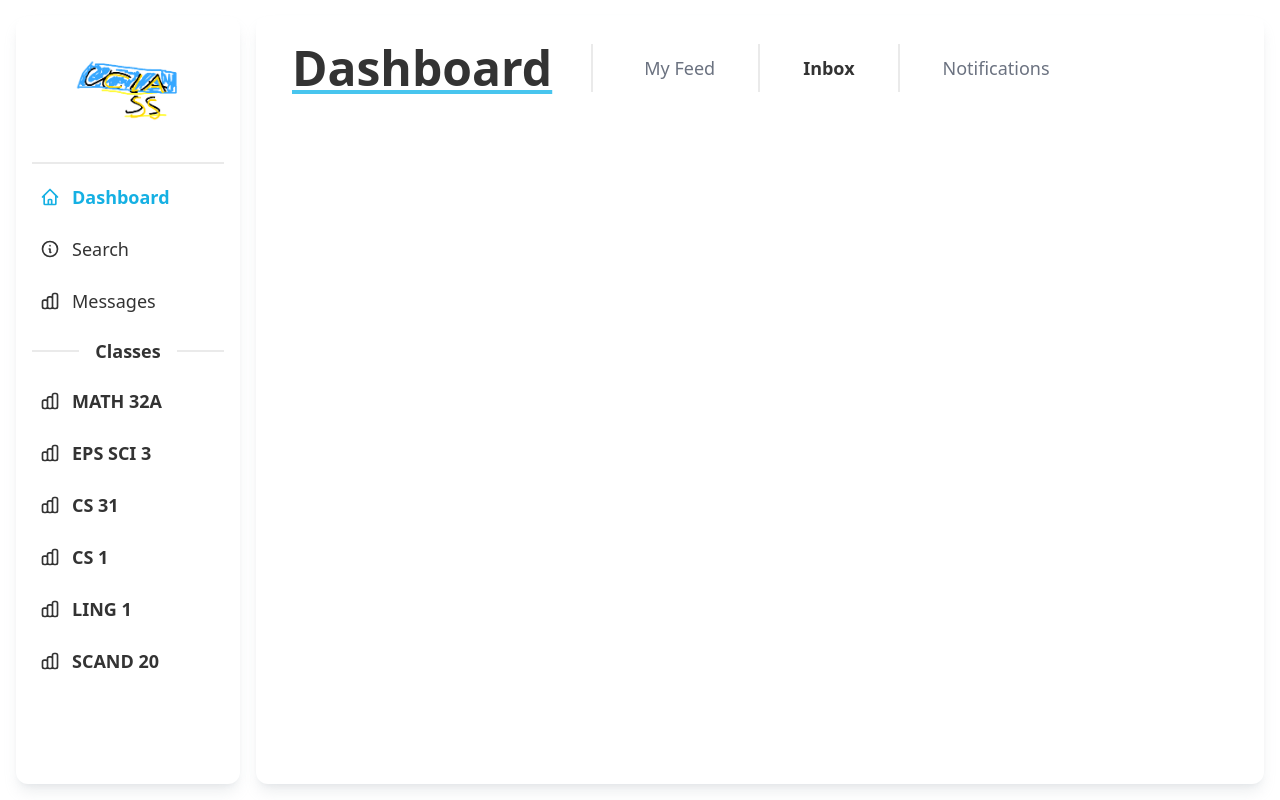
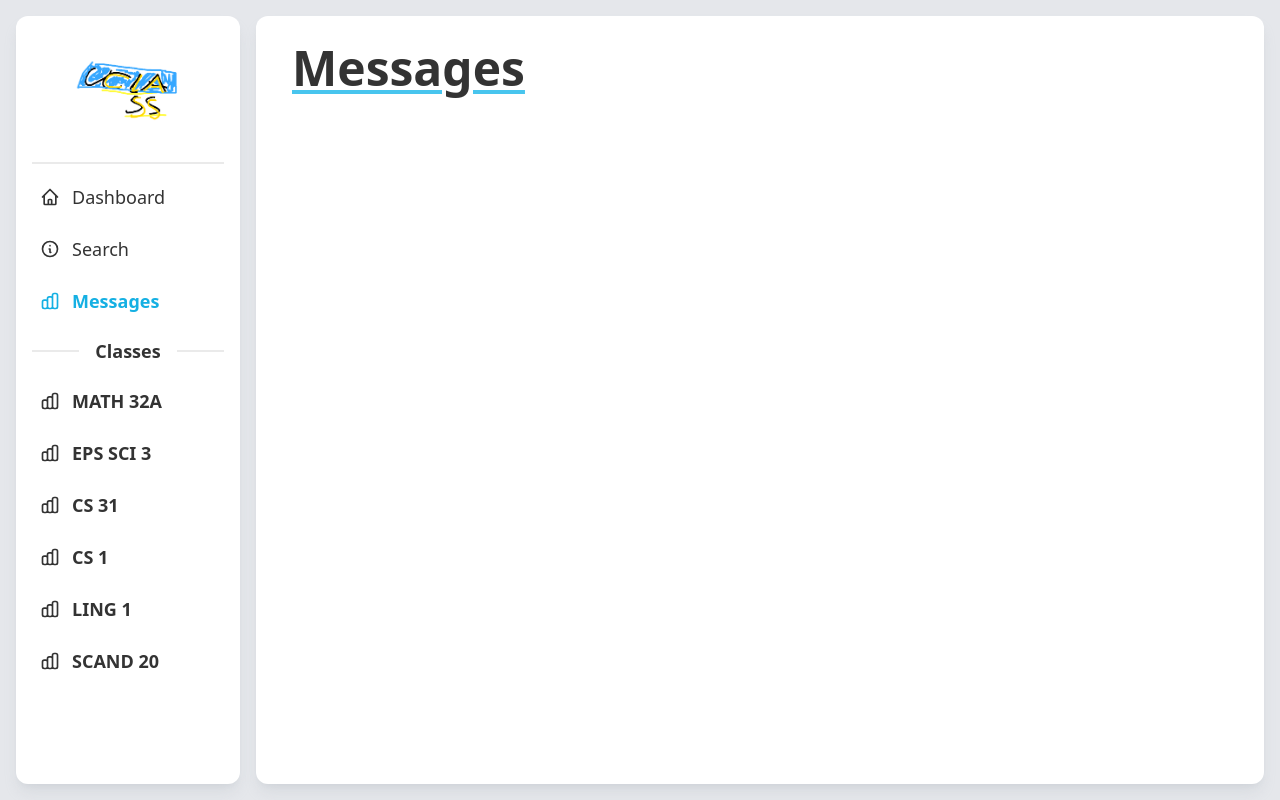
Before and after one commit to veryboi/uclass, a React (Create React App) app: page /messages in a window 1280 px wide. Built offline with nearby package versions, Linux system fonts and the light colour scheme.

Commit message:
Added separate page functionality, improved navbar ui (clickable links), general ui changes

```diff
--- a/package.json
+++ b/package.json
@@ -12,6 +12,7 @@
     "daisyui": "^2.38.0",
     "react": "^18.2.0",
     "react-dom": "^18.2.0",
+    "react-router-dom": "^6.4.3",
     "react-scripts": "5.0.1",
     "react-twemoji": "^0.5.0",
     "web-vitals": "^2.1.4"
--- a/src/App.js
+++ b/src/App.js
@@ -1,12 +1,34 @@
 import React from 'react';
 import './App.css';
+import { BrowserRouter as Router, Routes, Route}
+    from 'react-router-dom';
+
 import Home from './pages/Home';
+import Dashboard from './pages/Dashboard';
+import Search from './pages/Search';
+import Messages from './pages/Messages';
+import Navbar from "./components/Navbar";
 
 const App = (props) => {
+    const wrapNavbar = (item, pathName) => {
+        return (
+            <div className="flex flex-row bg-gray-200">
+                <Navbar focus={pathName}/>
+                {item}
+            </div>
+        );
+    };
+
     return (
-        <div>
-            <Home/>
-        </div>
+        <Router>
+        <Routes>
+            <Route path='/' exact element={<Home/>} />
+            <Route path='/dashboard' element={wrapNavbar(<Dashboard/>, "Dashboard")} />
+            <Route path='/search' element={wrapNavbar(<Search/>, "Search")} />
+            <Route path='/messages' element={wrapNavbar(<Messages/>, "Messages")} />
+        </Routes>
+
+        </Router>
     );
 };
 export default App;
--- a/src/components/Navbar.js
+++ b/src/components/Navbar.js
@@ -1,4 +1,5 @@
 import React from "react";
+import {Link} from "react-router-dom";
 
 const navigation = [
     { name: 'MATH 32A', color: "text-red-700" },
@@ -9,7 +10,9 @@ const navigation = [
     { name: 'SCAND 20',  color: "text-red-700"},
 ]
 
-export default function Navbar() {
+const tabStyle = 'font-bold text-primary-focus';
+
+export default function Navbar(props) {
     return (
 
         <div className="">
@@ -21,8 +24,8 @@ export default function Navbar() {
                     </a>
                 </li>
                 <div className="divider mx-2 my-0"/>
-                <li className="font-bold text-primary-focus rounded-r-lg">
-                    <a className="rounded-lg">
+                <li className={`${props.focus === "Dashboard" ? tabStyle : ''}`}>
+                    <Link to="/dashboard" className="rounded-lg">
                         <svg xmlns="http://www.w3.org/2000/svg" className="h-5 w-5" fill="none" viewBox="0 0 24 24"
                              stroke="currentColor">
                             <path stroke-linecap="round" stroke-linejoin="round" stroke-width="2"
@@ -30,10 +33,10 @@ export default function Navbar() {
                         </svg>
                             Dashboard
 
-                    </a>
+                    </Link>
                 </li>
-                <li>
-                    <a className="group rounded-lg">
+                <li className={`${props.focus === "Search" ? tabStyle : ''}`}>
+                    <Link to="/search" className="group rounded-lg">
                         <svg xmlns="http://www.w3.org/2000/svg" className="" fill="none" viewBox="0 0 24 24" className="w-5 h-5" stroke="currentColor"
                              >
                             <path stroke-linecap="round" stroke-linejoin="round" stroke-width="2"
@@ -41,17 +44,17 @@ export default function Navbar() {
                         </svg>
                         Search
 
-                    </a>
+                    </Link>
                 </li>
-                <li>
-                    <a className="rounded-lg">
+                <li className={`${props.focus === "Messages" ? tabStyle : ''}`}>
+                    <Link to="/messages" className="rounded-lg">
                         <svg xmlns="http://www.w3.org/2000/svg" className="h-5 w-5" fill="none" viewBox="0 0 24 24"
                              stroke="currentColor">
                             <path stroke-linecap="round" stroke-linejoin="round" stroke-width="2"
                                   d="M9 19v-6a2 2 0 00-2-2H5a2 2 0 00-2 2v6a2 2 0 002 2h2a2 2 0 002-2zm0 0V9a2 2 0 012-2h2a2 2 0 012 2v10m-6 0a2 2 0 002 2h2a2 2 0 002-2m0 0V5a2 2 0 012-2h2a2 2 0 012 2v14a2 2 0 01-2 2h-2a2 2 0 01-2-2z"/>
                         </svg>
                         Messages
-                    </a>
+                    </Link>
                 </li>
 
 
--- /dev/null
+++ b/src/pages/Dashboard.js
@@ -0,0 +1,28 @@
+import React from "react";
+import Navbar from "../components/Navbar";
+export default function Dashboard() {
+    return (
+        <>
+            <div className="grow m-4 bg-white px-4 py-2 space-y-4 flex flex-col justify-items-center rounded-xl shadow-lg shadow-gray-400/20">
+                <div className="flex flex-row shrink border-1 bg-white max-w-max p-5 ">
+                <div className="mr-4">
+                    <h1 className="text-5xl font-extrabold z-10 underline underline-offset-4 decoration-4 decoration-[hsl(var(--p))]">Dashboard</h1>
+
+                </div>
+                    <div className="divider lg:divider-horizontal"/>
+                <div className="tabs ml-2">
+                    <a className="tab tab-lg text-gray-500">My Feed</a>
+                    <div className="divider divider-horizontal"/>
+                    <a className="tab tab-lg tab-active font-bold text-primary">Inbox</a>
+                        <div className="divider divider-horizontal"/>
+                    <a className="tab tab-lg text-gray-500">Notifications</a>
+                </div>
+                </div>
+
+
+            </div>
+
+
+        </>
+    )
+}
--- a/src/pages/Home.js
+++ b/src/pages/Home.js
@@ -1,29 +1,75 @@
-import React from "react";
-import Navbar from "../components/Navbar";
-export default function Home() {
+import React, { useState } from "react";
+function Home() {
+    const [show, setShow] = useState(false);
     return (
-        <div className="flex flex-row">
-            <Navbar/>
-            <div className="grow m-4 bg-white px-4 py-2 space-y-4 flex flex-col justify-items-center rounded-xl shadow-lg shadow-gray-400/20">
-                <div className="flex flex-row shrink border-1 bg-white max-w-max p-5 ">
-                <div className="mr-4">
-                    <h1 className="text-5xl font-extrabold z-10 underline underline-offset-4 decoration-4 decoration-[hsl(var(--p))]">Dashboard</h1>
+        <div className="bg-gray-100 pb-12 overflow-y-hidden" style={{ minHeight: 700 }}>
+            {/* Code block starts */}
+            <dh-component>
+                <nav className="w-full border-b">
+                    <div className="py-5 md:py-0 container mx-auto px-6 flex items-center justify-between">
+                        <div aria-label="Home. logo" role="img">
+                            <img className="w-12 md:w-auto" src="https://tuk-cdn.s3.amazonaws.com/can-uploader/centre_aligned_simple-Svg1.svg" alt="logo" />
+                        </div>
+                        <div>
+                            <button onClick={() => setShow(!show)} className={`${show ? 'hidden' : ''} sm:block md:hidden text-gray-500 hover:text-gray-700 focus:text-gray-700 focus:outline-none focus:ring-2 focus:ring-gray-500`}>
+                                <svg aria-haspopup="true" aria-label="open Main Menu" xmlns="http://www.w3.org/2000/svg" className="md:hidden icon icon-tabler icon-tabler-menu" width={24} height={24} viewBox="0 0 24 24" strokeWidth="1.5" stroke="#2c3e50" fill="none" strokeLinecap="round">
+                                    <path stroke="none" d="M0 0h24v24H0z" />
+                                    <line x1={4} y1={8} x2={20} y2={8} />
+                                    <line x1={4} y1={16} x2={20} y2={16} />
+                                </svg>
+                            </button>
+                            <div id="menu" className={` ${show ? '' : 'hidden'} md:block lg:block `}>
+                                <button onClick={() => setShow(!show)} className={`block md:hidden lg:hidden text-gray-500 hover:text-gray-700 focus:text-gray-700 fixed focus:outline-none focus:ring-2 focus:ring-gray-500 z-30 top-0 mt-6`}>
+                                    <svg aria-label="close main menu" xmlns="http://www.w3.org/2000/svg" width={24} height={24} viewBox="0 0 24 24" strokeWidth="1.5" stroke="#2c3e50" fill="none" strokeLinecap="round" strokeLinejoin="round">
+                                        <path stroke="none" d="M0 0h24v24H0z" />
+                                        <line x1={18} y1={6} x2={6} y2={18} />
+                                        <line x1={6} y1={6} x2={18} y2={18} />
+                                    </svg>
+                                </button>
+                                <ul className="flex text-3xl md:text-base items-center py-10 md:flex flex-col md:flex-row justify-center fixed md:relative top-0 bottom-0 left-0 right-0 bg-white md:bg-transparent z-20">
+                                    <li className="text-gray-700 hover:text-gray-900 cursor-pointer text-base lg:text-lg pt-10 md:pt-0">
+                                        <a href="javascript: void(0)">Feature</a>
+                                    </li>
+                                    <li className="text-gray-700 hover:text-gray-900 cursor-pointer text-base lg:text-lg pt-10 md:pt-0 md:ml-5 lg:ml-10">
+                                        <a href="javascript: void(0)">Marketplace</a>
+                                    </li>
+                                    <li className="text-gray-700 hover:text-gray-900 cursor-pointer text-base lg:text-lg pt-10 md:pt-0 md:ml-5 lg:ml-10">
+                                        <a href="javascript: void(0)">Company</a>
+                                    </li>
+                                    <li className="text-gray-700 hover:text-gray-900 cursor-pointer text-base lg:text-lg pt-10 md:pt-0 md:ml-5 lg:ml-10">
+                                        <a href="javascript: void(0)">Features</a>
+                                    </li>
+                                    <li className="text-gray-700 hover:text-gray-900 cursor-pointer text-base lg:text-lg pt-10 md:pt-0 md:ml-5 lg:ml-10">
+                                        <a href="javascript: void(0)">Contact</a>
+                                    </li>
+                                </ul>
+                            </div>
+                        </div>
+                        <button className="focus:outline-none lg:text-lg lg:font-bold focus:ring-2 focus:ring-offset-2 focus:ring-indigo-700 hidden md:block bg-transparent transition duration-150 ease-in-out hover:bg-gray-200 rounded border border-indigo-700 text-indigo-700 px-4 sm:px-8 py-1 sm:py-3 text-sm">Sign In</button>
+                    </div>
+                </nav>
+                <div className="bg-gray-100">
+                    <div className="container mx-auto flex flex-col items-center py-12 sm:py-24">
+                        <div className="w-11/12 sm:w-2/3 lg:flex justify-center items-center flex-col  mb-5 sm:mb-10">
+                            <h1 className="text-2xl sm:text-3xl md:text-4xl lg:text-5xl xl:text-6xl text-center text-gray-800 font-black leading-7 md:leading-10">
+                                The Freedom to Create the
+                                <span className="text-indigo-700"> Websites </span>
+                                You Want
+                            </h1>
+                            <p className="mt-5 sm:mt-10 lg:w-10/12 text-gray-400 font-normal text-center text-sm sm:text-lg">A professonal website drives sales. Create a beautiful website to impress and engage new customers and establish your business online </p>
+                        </div>
+                        <div className="flex justify-center items-center">
+                            <button className="focus:outline-none focus:ring-2 focus:ring-offset-2 focus:ring-indigo-700 bg-indigo-700 transition duration-150 ease-in-out hover:bg-indigo-600 lg:text-xl lg:font-bold  rounded text-white px-4 sm:px-10 border border-indigo-700 py-2 sm:py-4 text-sm">Get Started</button>
+                            <button className="ml-4 focus:outline-none focus:ring-2 focus:ring-offset-2 focus:ring-indigo-700 bg-transparent transition duration-150 ease-in-out hover:border-indigo-600 lg:text-xl lg:font-bold  hover:text-indigo-600 rounded border border-indigo-700 text-indigo-700 px-4 sm:px-10 py-2 sm:py-4 text-sm">Live Demo</button>
+                        </div>
 
+                    </div>
                 </div>
-                    <div className="divider lg:divider-horizontal"/>
-                <div className="tabs ml-2">
-                    <a className="tab tab-lg text-gray-500">My Feed</a>
-                    <div className="divider divider-horizontal"/>
-                    <a className="tab tab-lg tab-active font-bold">Inbox</a>
-                        <div className="divider divider-horizontal"/>
-                    <a className="tab tab-lg text-gray-500">Notifications</a>
-                </div>
-                </div>
+            </dh-component>
+            {/* Code block ends */}
+        </div>
 
+    );
+}
 
-            </div>
-
-
-        </div>
-    )
-}
+export default Home;
--- /dev/null
+++ b/src/pages/Messages.js
@@ -0,0 +1,20 @@
+import React from "react";
+export default function Messages() {
+    return (
+        <>
+            <div className="grow m-4 bg-white px-4 py-2 space-y-4 flex flex-col justify-items-center rounded-xl shadow-lg shadow-gray-400/20">
+                <div className="flex flex-row shrink border-1 bg-white max-w-max p-5 ">
+                    <div className="mr-4">
+                        <h1 className="text-5xl font-extrabold z-10 underline underline-offset-4 decoration-4 decoration-[hsl(var(--p))]">Messages</h1>
+
+                    </div>
+
+                </div>
+
+
+            </div>
+
+
+        </>
+    )
+}
--- /dev/null
+++ b/src/pages/Search.js
@@ -0,0 +1,20 @@
+import React from "react";
+export default function Search() {
+    return (
+        <>
+            <div className="grow m-4 bg-white px-4 py-2 space-y-4 flex flex-col justify-items-center rounded-xl shadow-lg shadow-gray-400/20">
+                <div className="flex flex-row shrink border-1 bg-white max-w-max p-5 ">
+                    <div className="mr-4">
+                        <h1 className="text-5xl font-extrabold z-10 underline underline-offset-4 decoration-4 decoration-[hsl(var(--p))]">Search</h1>
+
+                    </div>
+
+                </div>
+
+
+            </div>
+
+
+        </>
+    )
+}
```
Also changed, not shown: 1 other file (tests, documents, lock files or other folders).
